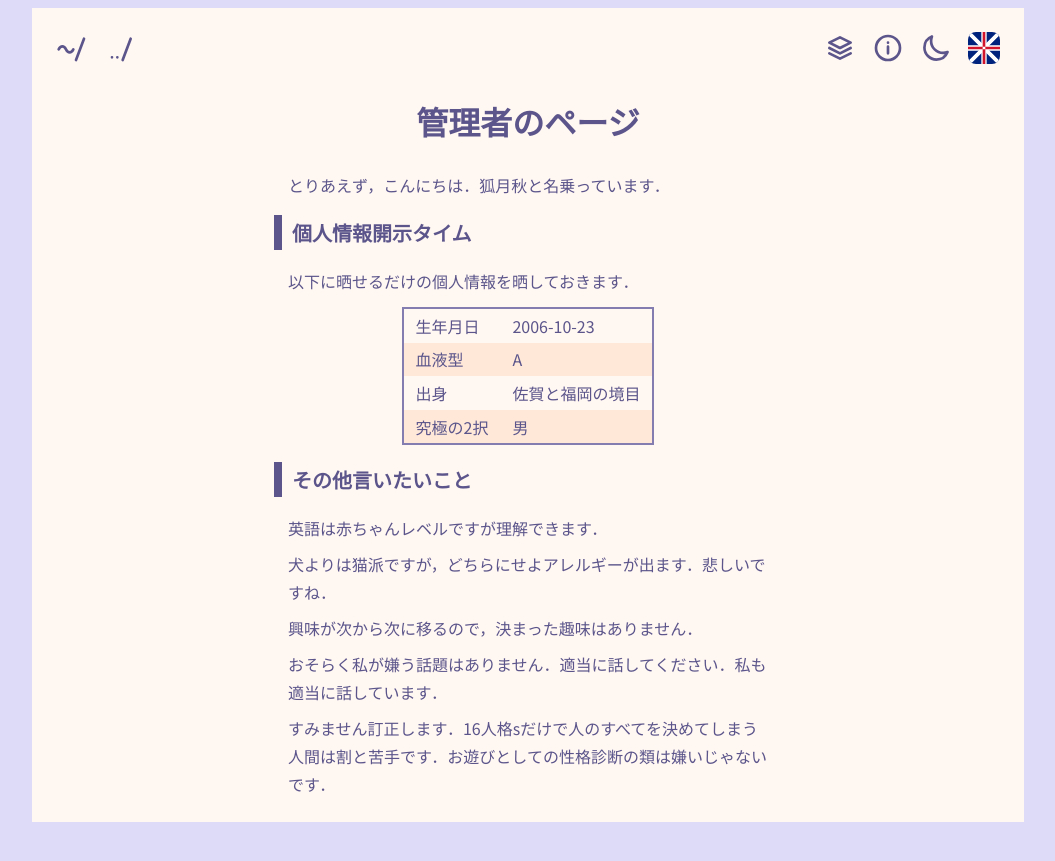
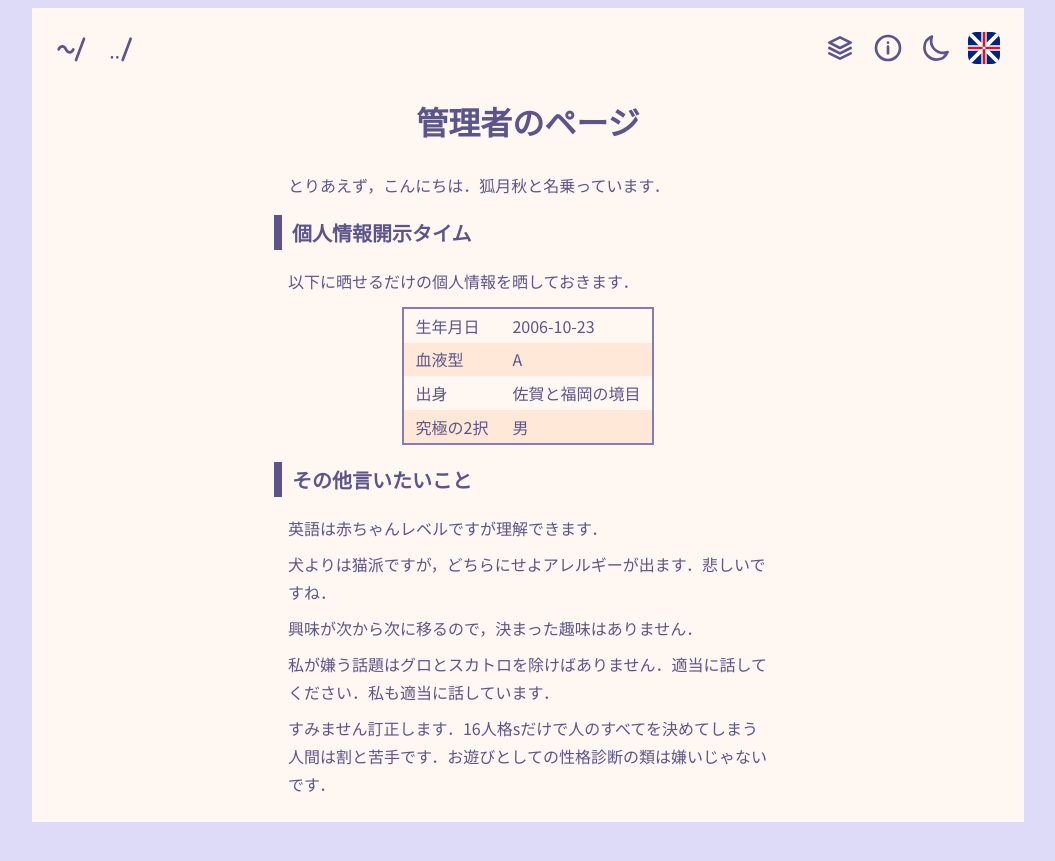
Before and after one commit to akky1023/akky1023.github.io, a Jekyll site: the page built from ja/about/me/index.md, in a window 1280 px wide. Shown: the top 861 px of the page, without its empty margins (112-1167 px from the left). Built offline with Jekyll 4.4.1, drawn with Linux system fonts in a browser that asks for light colours.

Commit message:
fix some sentences

```diff
--- a/ja/about/me/index.md
+++ b/ja/about/me/index.md
@@ -19,6 +19,6 @@ layout: child
 
 興味が次から次に移るので，決まった趣味はありません．
 
-おそらく私が嫌う話題はありません．適当に話してください．私も適当に話しています．
+私が嫌う話題はグロとスカトロを除けばありません．適当に話してください．私も適当に話しています．
 
 すみません訂正します．16人格sだけで人のすべてを決めてしまう人間は割と苦手です．お遊びとしての性格診断の類は嫌いじゃないです．
```
Also changed, not shown: ja/about/index.md (+1 -1 lines).
